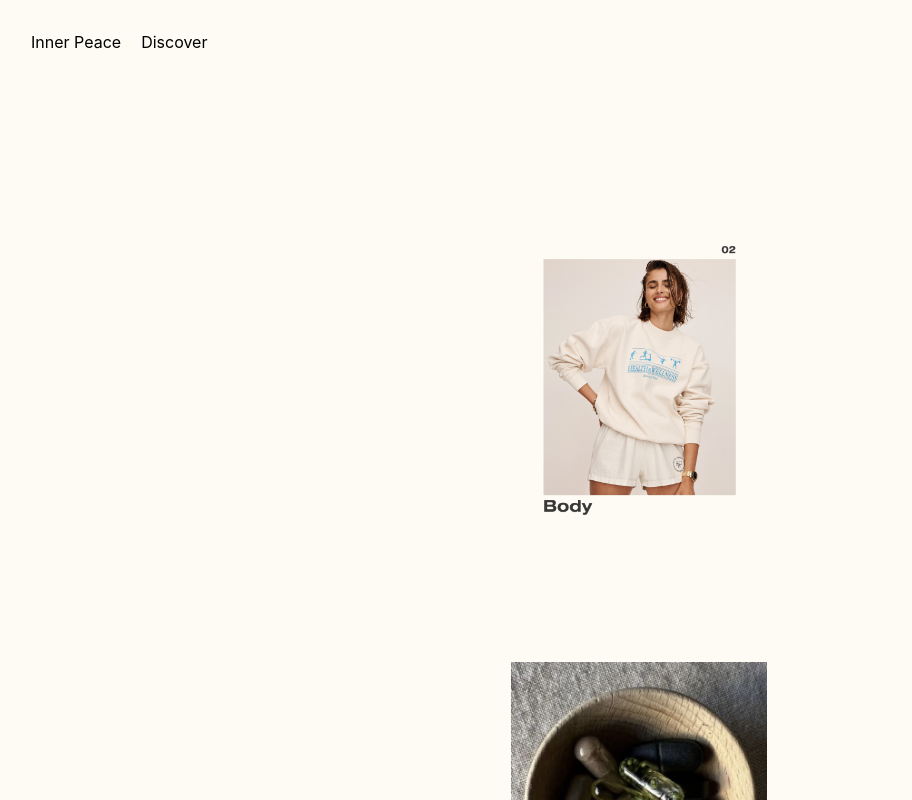
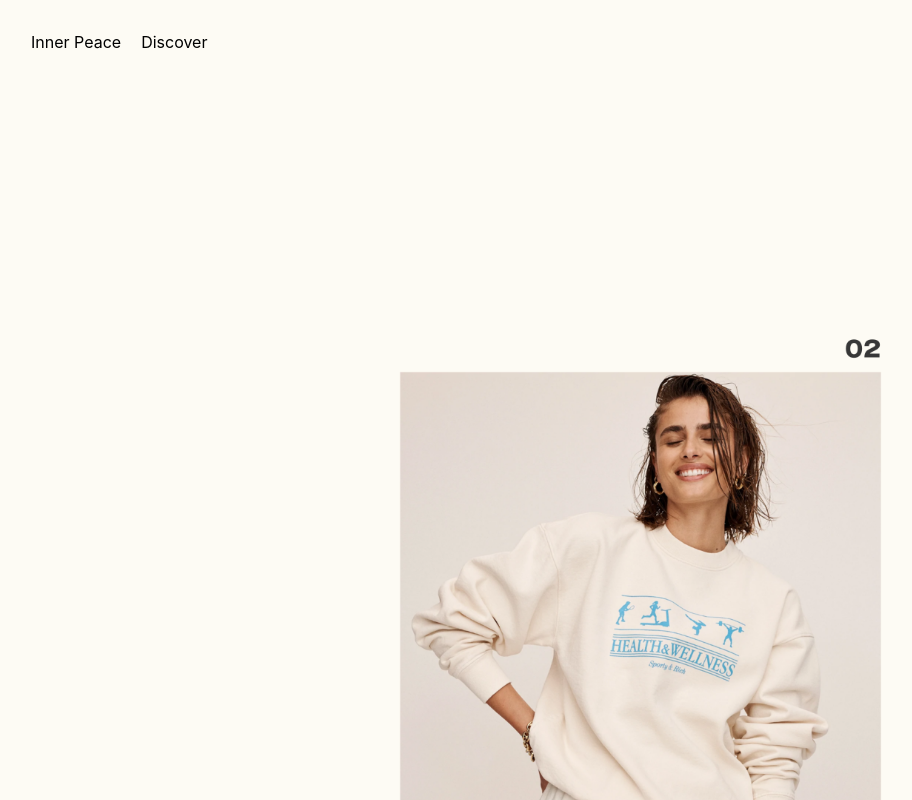
Before and after one commit to mehjwazir/ip, a React (Create React App) app: page /body in a window 1280 px wide. Shown: the top 800 px of the page, without its empty margins (1-913 px from the left). Built offline with nearby package versions, Linux system fonts and the light colour scheme; a web font is replaced by a local one.

Commit message:
changed div class name adjusted img size for Img1 in Body.css

```diff
--- a/src/pages/Body/Body.css
+++ b/src/pages/Body/Body.css
@@ -1,12 +1,16 @@
 .main-body {
 	text-align: center;
-	margin-bottom: 100rem;
+	margin-top: 3rem;
+}
+
+.body-div{
+	margin-top: 3rem;
 }
 
 .img1-body{
 	margin-top: 7rem;
-	height: 30%;
-	width: 20%;
+	height: 5%;
+	width: 50%;
 }
 
 
--- a/src/pages/Body/Body.jsx
+++ b/src/pages/Body/Body.jsx
@@ -9,7 +9,7 @@ function Body() {
 	return (
 		<>
 		<main className='main-body'>
-			<div className='div1'>
+			<div className='body-div'>
 				<img src={Img1} alt="" className='img1-body' />
 			</div>
 			<div>
```
